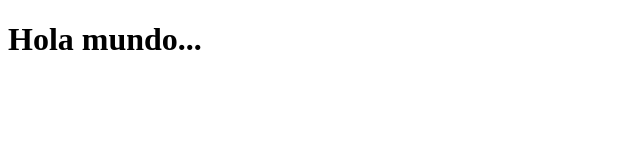
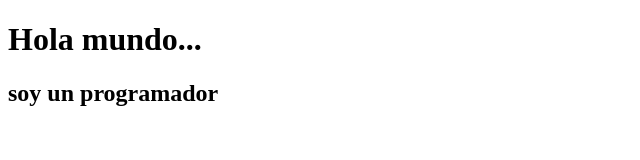
Before and after one commit to FrankoSwan/holamundo.github.io, a plain HTML site: page index.html in a window 1280 px wide. Shown: the whole page, without its empty margins (0-640 px from the left). Drawn offline with Linux system fonts and the light colour scheme.

Commit message:
presentacion

```diff
--- a/index.html
+++ b/index.html
@@ -8,5 +8,6 @@
 </head>
 <body>
     <h1>Hola mundo...</h1>
+    <h2>soy un programador</h2>
 </body>
 </html>
```
